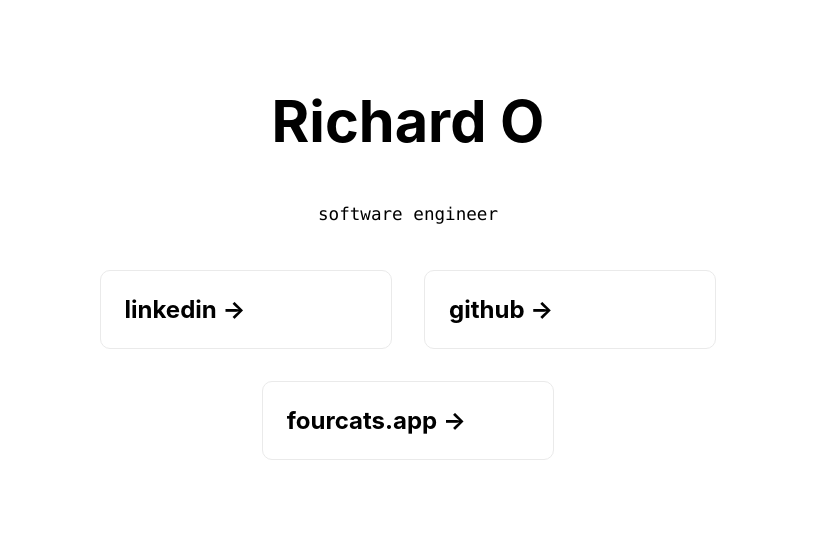
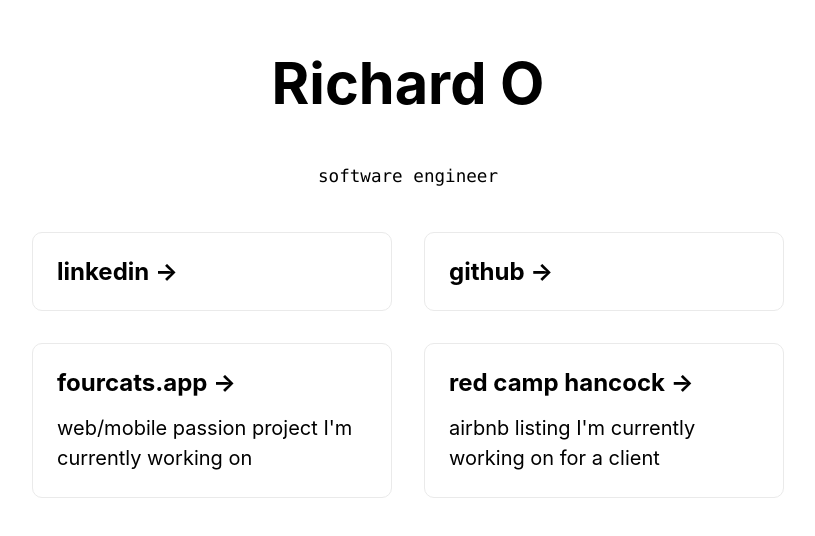
Before and after one commit to orichh/portfolio, a Next.js app: page / in a window 1280 px wide. Shown: the part 118-654 px from the top of the page, without its empty margins (232-1047 px from the left). Built offline with nearby package versions, Linux system fonts and the light colour scheme.

Commit message:
add description and redcamphancock card

```diff
--- a/pages/index.js
+++ b/pages/index.js
@@ -28,8 +28,14 @@ export default function Home() {
             <h3>github &rarr;</h3>
           </a>
 
-          <a href="https://www.fourcats.app" className={styles.card}>
+          <a href="https://fourcats.app" className={styles.card}>
             <h3>fourcats.app &rarr;</h3>
+            <p>web/mobile passion project I'm currently working on</p>
+          </a>
+
+          <a href="https://red-camp-hancock.vercel.app" className={styles.card}>
+            <h3>red camp hancock &rarr;</h3>
+            <p>airbnb listing I'm currently working on for a client</p>
           </a>
         </div>
       </main>
```
